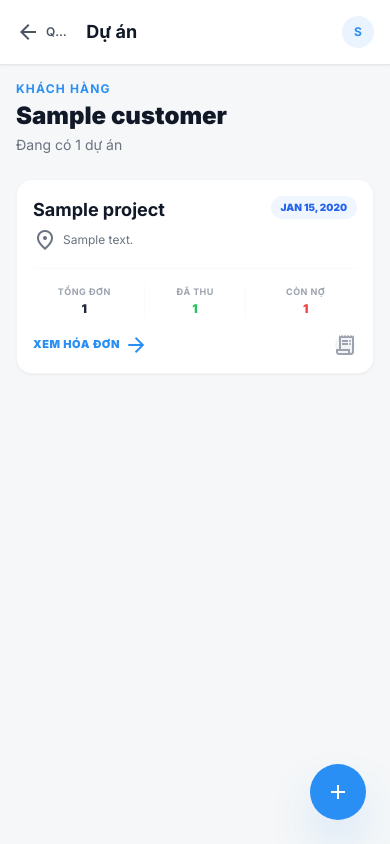
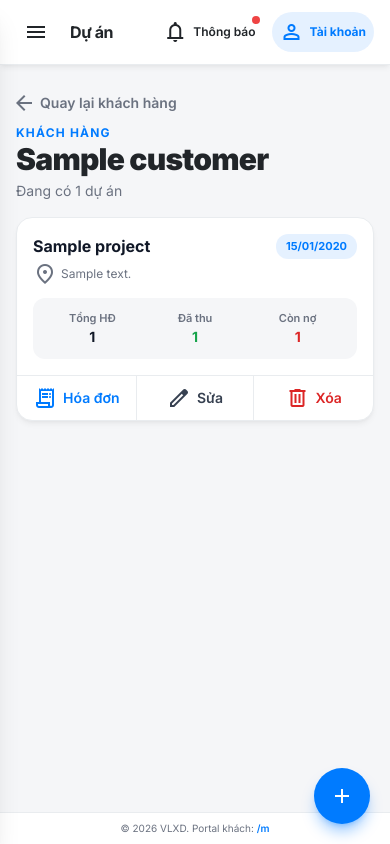
Before and after one commit to 197ct33534/vlxd-web, a Laravel app: template resources/views/projects/mobile_index.blade.php in a window 390 px wide. Run offline with Laravel 10, Linux system fonts and the light colour scheme; the template is opened without the code that fills it: most values are stand-ins (such as "Sample title", 1, 10 or a date in 2020); style sheets or scripts are compiled from the project's sources; some libraries are stand-ins or nearby versions.

Commit message:
refactor: render mobile customer projects inside the dashboard layout
Also swaps the swipe-to-reveal project actions for the same visible
Hóa đơn / Sửa / Xóa row the customer cards use, and shows end dates
as d/m/Y instead of English month names.

Co-Authored-By: Claude Opus 5.5 <noreply@anthropic.com>

```diff
--- a/resources/views/projects/mobile_index.blade.php
+++ b/resources/views/projects/mobile_index.blade.php
@@ -1,177 +1,88 @@
-<!DOCTYPE html>
-<html class="light" lang="vi">
-<head>
-    <meta charset="utf-8"/>
-    <meta content="width=device-width, initial-scale=1.0" name="viewport"/>
-    <title>Danh sách dự án - {{ $customer->name }}</title>
-    <!-- Tailwind CSS -->
-    {{-- Theme Tailwind: tailwind.mobile.config.js --}}
-    @vite(['resources/css/mobile.css', 'resources/js/alpine.js'])
-    <!-- Google Fonts: Inter -->
-    <link href="https://fonts.googleapis.com/css2?family=Inter:wght@400;500;600;700;800;900&amp;display=swap" rel="stylesheet"/>
-    <!-- Material Symbols -->
-    <link href="https://fonts.googleapis.com/css2?family=Material+Symbols+Outlined:wght,FILL@100..700,0..1&amp;display=swap" rel="stylesheet"/>
+@extends('layouts.dashboard')
 
+@section('title', 'Dự án – '.$customer->name)
+@section('page_heading', 'Dự án')
 
-    <style>
-        .material-symbols-outlined {
-            font-variation-settings: 'FILL' 0, 'wght' 400, 'GRAD' 0, 'opsz' 24;
-        }
-        [x-cloak] { display: none !important; }
-        .no-scrollbar::-webkit-scrollbar { display: none; }
-        .no-scrollbar { -ms-overflow-style: none; scrollbar-width: none; }
-    </style>
-
-    {{-- Alpine.js --}}
-</head>
-<body class="font-display bg-background-light dark:bg-background-dark min-h-screen text-gray-800 dark:text-gray-200"
-    x-data="projectManager()"
-    x-init="isLoading = false"
->
-    <!-- Loading Indicator -->
-    <div x-cloak x-show="isLoading" class="fixed inset-0 z-[100] flex items-center justify-center bg-black/50 backdrop-blur-sm">
-        <div class="bg-white dark:bg-slate-800 rounded-2xl p-6 shadow-2xl flex flex-col items-center gap-4">
-            <svg class="animate-spin h-10 w-10 text-primary" xmlns="http://www.w3.org/2000/svg" fill="none" viewBox="0 0 24 24">
-                <circle class="opacity-25" cx="12" cy="12" r="10" stroke="currentColor" stroke-width="4"></circle>
-                <path class="opacity-75" fill="currentColor" d="M4 12a8 8 0 018-8V0C5.373 0 0 5.373 0 12h4zm2 5.291A7.962 7.962 0 014 12H0c0 3.042 1.135 5.824 3 7.938l3-2.647z"></path>
-            </svg>
-            <span class="text-slate-700 dark:text-slate-200 font-medium text-sm">Đang tải...</span>
-        </div>
+@section('content')
+<div x-data="projectManager()" class="flex flex-col gap-4 pb-20">
+    {{-- Quay lại + thông tin khách (topbar dashboard không có nút back). --}}
+    <div>
+        <a href="{{ route('customers.index') }}" class="-ml-1 inline-flex min-h-[44px] items-center gap-1 text-sm font-semibold text-gray-500 hover:text-primary dark:text-gray-400">
+            <span class="material-symbols-outlined text-xl">arrow_back</span>
+            Quay lại khách hàng
+        </a>
+        <p class="text-xs font-bold uppercase tracking-widest text-primary">Khách hàng</p>
+        <h1 class="text-3xl font-black tracking-tight text-text-light dark:text-text-dark">{{ $customer->name }}</h1>
+        <p class="mt-1 text-sm text-gray-500 dark:text-gray-400">Đang có {{ $projects->count() }} dự án</p>
     </div>
 
-    <!-- Header -->
-    <header class="flex items-center justify-between border-b border-gray-200 dark:border-gray-700 bg-white dark:bg-background-dark px-4 py-3 sticky top-0 z-30 shadow-sm">
-        <div class="flex items-center gap-3">
-            <a href="{{ route('customers.index') }}" @click="isLoading = true" class="inline-flex max-w-[45%] items-center gap-1.5 -ml-2 rounded-lg p-2 text-gray-600 dark:text-gray-300 hover:bg-gray-100 dark:hover:bg-gray-800">
-                <span class="material-symbols-outlined shrink-0 text-2xl">arrow_back</span>
-                <span class="truncate text-xs font-semibold">{{ __('nav.back_short') }}</span>
-            </a>
-            <h1 class="text-gray-900 dark:text-white text-lg font-bold">Dự án</h1>
-        </div>
-        <div class="flex items-center gap-2">
-            <div class="size-8 rounded-full bg-primary/10 flex items-center justify-center text-primary font-bold text-xs">
-                {{ substr($customer->name, 0, 1) }}
-            </div>
-        </div>
-    </header>
-
-    <main class="flex-1 p-4 pb-24">
-        <!-- Customer Info -->
-        <div class="mb-6">
-            <p class="text-xs font-bold text-primary uppercase tracking-widest mb-1">Khách hàng</p>
-            <h2 class="text-2xl font-black text-gray-900 dark:text-white leading-tight">{{ $customer->name }}</h2>
-            <p class="text-sm text-gray-500 dark:text-gray-400 mt-1">Đang có {{ $projects->count() }} dự án</p>
-        </div>
-
-        <!-- Project List -->
     <div class="space-y-4">
         @forelse($projects as $project)
-                <div class="relative overflow-hidden rounded-2xl bg-white dark:bg-gray-800 shadow-sm border border-gray-100 dark:border-gray-700"
-                    x-data="{
-                        startX: 0,
-                        currentX: 0,
-                        isSwiped: false,
-                        swipeThreshold: 100,
-                        maxSwipe: -200,
-                        openSwipe() { this.currentX = this.maxSwipe; this.isSwiped = true; },
-                        closeSwipe() { this.currentX = 0; this.isSwiped = false; },
-                        handleTouchStart(e) { this.startX = e.touches[0].clientX; },
-                        handleTouchMove(e) {
-                            let diff = e.touches[0].clientX - this.startX;
-                            if (diff < 0) this.currentX = Math.max(diff, this.maxSwipe);
-                            if (diff > 0 && this.isSwiped) this.currentX = Math.min(this.maxSwipe + diff, 0);
-                        },
-                        handleTouchEnd() {
-                            if (this.currentX < -this.swipeThreshold) this.openSwipe();
-                            else this.closeSwipe();
-                        }
-                    }"
-                    @touchstart="handleTouchStart"
-                    @touchmove="handleTouchMove"
-                    @touchend="handleTouchEnd"
-                >
-                    <!-- Swipe Actions -->
-                    <div class="absolute inset-y-0 right-0 flex items-center pr-2 gap-1 bg-red-50 dark:bg-gray-900">
-                        <a href="{{ route('projects.invoices.index', $project->id) }}" @click="isLoading = true" class="w-14 h-14 flex flex-col items-center justify-center text-blue-500">
-                            <span class="material-symbols-outlined text-xl">receipt_long</span>
-                            <span class="text-[8px] font-bold uppercase mt-1">Hóa đơn</span>
-                        </a>
-                        <button @click="openEdit({{ json_encode($project) }})" class="w-14 h-14 flex flex-col items-center justify-center text-amber-500">
-                            <span class="material-symbols-outlined text-xl">edit</span>
-                            <span class="text-[8px] font-bold uppercase mt-1">Sửa</span>
-                        </button>
-                        <button @click="confirmDelete('{{ route('customers.projects.destroy', ['customer' => $customer->id, 'project' => $project->id]) }}')" class="w-14 h-14 flex flex-col items-center justify-center text-red-500">
-                            <span class="material-symbols-outlined text-xl">delete</span>
-                            <span class="text-[8px] font-bold uppercase mt-1">Xóa</span>
-                        </button>
-                    </div>
-
-                    <!-- Content Card -->
-                    <div class="relative transition-transform duration-200 bg-white dark:bg-gray-800 p-4"
-                        :style="`transform: translateX(${currentX}px)`"
-                        @click="if(isSwiped) closeSwipe()"
-                    >
-                        <div class="flex justify-between items-start mb-3">
-                            <div class="flex-1 pr-4">
-                                <h3 class="font-bold text-gray-900 dark:text-white text-lg line-clamp-1">{{ $project->name }}</h3>
-                                <div class="flex items-center gap-1.5 mt-1 text-gray-500 dark:text-gray-400">
+            {{-- Thao tác hiển thị sẵn, giống thẻ khách hàng (bỏ vuốt trái). --}}
+            <article data-project-card="{{ $project->id }}" class="overflow-hidden rounded-xl border border-border-light bg-container-light shadow-subtle dark:border-border-dark dark:bg-container-dark">
+                <a href="{{ route('projects.invoices.index', $project->id) }}" class="block p-4 active:bg-gray-50 dark:active:bg-gray-800/60">
+                    <div class="flex items-start justify-between gap-3">
+                        <div class="min-w-0 flex-1">
+                            <h2 class="line-clamp-2 text-base font-bold text-gray-900 dark:text-white">{{ $project->name }}</h2>
+                            <p class="mt-1 flex items-center gap-1 text-xs text-gray-500 dark:text-gray-400">
                                 <span class="material-symbols-outlined text-base">location_on</span>
-                                    <span class="text-xs">{{ $project->address ?? 'Chưa có địa chỉ' }}</span>
-                                </div>
+                                <span class="truncate">{{ $project->address ?: 'Chưa có địa chỉ' }}</span>
+                            </p>
                         </div>
                         @if($project->end_date)
-                                <div class="shrink-0 bg-blue-50 dark:bg-blue-900/30 text-blue-600 dark:text-blue-400 px-2.5 py-1 rounded-lg text-[10px] font-black uppercase">
-                                    {{ date('M d, Y', strtotime($project->end_date)) }}
-                                </div>
+                            <span class="shrink-0 rounded-lg bg-primary/10 px-2.5 py-1 text-[11px] font-bold text-primary">
+                                {{ \Illuminate\Support\Carbon::parse($project->end_date)->format('d/m/Y') }}
+                            </span>
                         @endif
                     </div>
 
-                        <div class="grid grid-cols-3 gap-2 mt-4 pt-4 border-t border-gray-50 dark:border-gray-700/50">
-                            <div class="text-center">
-                                <p class="text-[9px] uppercase font-bold text-gray-400 tracking-wider mb-0.5">Tổng đơn</p>
-                                <p class="text-xs font-black text-gray-800 dark:text-gray-200">{{ number_format($project->total_invoice ?? 0) }}</p>
+                    <dl class="mt-3 grid grid-cols-3 gap-2 rounded-lg bg-background-light p-3 text-center dark:bg-background-dark">
+                        <div>
+                            <dt class="text-[11px] font-semibold text-gray-500 dark:text-gray-400">Tổng HĐ</dt>
+                            <dd class="text-sm font-bold text-gray-900 dark:text-white">{{ number_format($project->total_invoice ?? 0) }}</dd>
                         </div>
-                            <div class="text-center border-x border-gray-50 dark:border-gray-700/50">
-                                <p class="text-[9px] uppercase font-bold text-gray-400 tracking-wider mb-0.5">Đã thu</p>
-                                <p class="text-xs font-black text-green-500">{{ number_format($project->total_paid ?? 0) }}</p>
+                        <div>
+                            <dt class="text-[11px] font-semibold text-gray-500 dark:text-gray-400">Đã thu</dt>
+                            <dd class="text-sm font-bold text-green-600">{{ number_format($project->total_paid ?? 0) }}</dd>
                         </div>
-                            <div class="text-center">
-                                <p class="text-[9px] uppercase font-bold text-gray-400 tracking-wider mb-0.5">Còn nợ</p>
-                                <p class="text-xs font-black text-red-500">{{ number_format($project->total_debt ?? 0) }}</p>
+                        <div>
+                            <dt class="text-[11px] font-semibold text-gray-500 dark:text-gray-400">Còn nợ</dt>
+                            <dd class="text-sm font-bold text-red-600">{{ number_format($project->total_debt ?? 0) }}</dd>
                         </div>
+                    </dl>
+                </a>
+
+                <div class="grid grid-cols-3 border-t border-border-light text-sm font-semibold dark:border-border-dark">
+                    <a href="{{ route('projects.invoices.index', $project->id) }}" class="flex min-h-[44px] items-center justify-center gap-1.5 text-primary active:bg-primary/10">
+                        <span class="material-symbols-outlined text-lg">receipt_long</span>
+                        Hóa đơn
+                    </a>
+                    <button type="button" @click="openEdit({{ json_encode($project) }})" class="flex min-h-[44px] items-center justify-center gap-1.5 border-x border-border-light text-gray-700 active:bg-gray-100 dark:border-border-dark dark:text-gray-300 dark:active:bg-gray-800">
+                        <span class="material-symbols-outlined text-lg">edit</span>
+                        Sửa
+                    </button>
+                    <button type="button" @click="confirmDelete('{{ route('customers.projects.destroy', ['customer' => $customer->id, 'project' => $project->id]) }}')" class="flex min-h-[44px] items-center justify-center gap-1.5 text-red-600 active:bg-red-50 dark:active:bg-red-900/20">
+                        <span class="material-symbols-outlined text-lg">delete</span>
+                        Xóa
+                    </button>
                 </div>
-
-                        <div class="mt-4 flex justify-between items-center">
-                            <a href="{{ route('projects.invoices.index', $project->id) }}" @click="isLoading = true" class="text-primary text-[11px] font-black flex items-center gap-1 uppercase tracking-wider">
-                                Xem hóa đơn <span class="material-symbols-outlined text-sm">arrow_forward</span>
-                            </a>
-                            <div class="flex -space-x-2">
-                                <div class="w-6 h-6 rounded-full border-2 border-white dark:border-gray-800 bg-gray-100 dark:bg-gray-700 flex items-center justify-center">
-                                    <span class="material-symbols-outlined text-[10px] text-gray-400">receipt_long</span>
-                                </div>
-                            </div>
-                        </div>
-                    </div>
-                </div>
+            </article>
         @empty
-                <div class="py-20 text-center">
-                    <div class="w-16 h-16 bg-gray-100 dark:bg-gray-800 rounded-full flex items-center justify-center mx-auto mb-4">
-                        <span class="material-symbols-outlined text-3xl text-gray-400">folder_open</span>
-                    </div>
-                    <p class="text-gray-500 font-medium">Chưa có dự án nào</p>
-                    <button @click="openAdd()" class="mt-4 text-primary font-bold text-sm">Thêm dự án đầu tiên</button>
+            <div class="rounded-xl border border-dashed border-border-light py-12 text-center dark:border-border-dark">
+                <span class="material-symbols-outlined text-4xl text-gray-400">folder_open</span>
+                <p class="mt-2 font-medium text-gray-500">Chưa có dự án nào</p>
+                <button type="button" @click="openAdd()" class="mt-3 min-h-[44px] text-sm font-bold text-primary">Thêm dự án đầu tiên</button>
             </div>
         @endforelse
     </div>
-    </main>
 
-    <!-- FAB -->
-    <button @click="openAdd()" class="fixed bottom-6 right-6 w-14 h-14 bg-primary text-white rounded-full shadow-2xl shadow-primary/40 flex items-center justify-center hover:scale-110 active:scale-95 transition-transform z-40">
+    <button type="button" @click="openAdd()" aria-label="Thêm dự án"
+            class="fixed right-5 bottom-[calc(1.25rem+env(safe-area-inset-bottom))] z-40 flex h-14 w-14 items-center justify-center rounded-full bg-primary text-white shadow-lg shadow-primary/40 transition-transform active:scale-90">
         <span class="material-symbols-outlined text-3xl">add</span>
     </button>
 
-    <!-- Add/Edit Modal (Bottom Sheet) -->
-    <div x-cloak x-show="modalOpen" class="fixed inset-0 z-50 flex items-end justify-center bg-black/50 backdrop-blur-sm"
+    <!-- Modal thêm / sửa dự án -->
+    <div x-cloak x-show="modalOpen" class="fixed inset-0 z-[60] flex items-end justify-center bg-black/50 backdrop-blur-sm"
         x-transition:enter="transition ease-out duration-300"
         x-transition:enter-start="opacity-0"
         x-transition:enter-end="opacity-100"
@@ -179,7 +90,7 @@
         x-transition:leave-start="opacity-100"
         x-transition:leave-end="opacity-0"
     >
-        <div class="bg-white dark:bg-slate-900 w-full max-w-md rounded-t-[2.5rem] p-6 pb-12 shadow-2xl relative"
+        <div class="w-full max-w-lg rounded-t-2xl bg-container-light p-6 pb-[calc(1.5rem+env(safe-area-inset-bottom))] shadow-2xl dark:bg-container-dark"
             @click.away="modalOpen = false"
             x-transition:enter="transition ease-out duration-300 transform"
             x-transition:enter-start="translate-y-full"
@@ -188,69 +99,61 @@
             x-transition:leave-start="translate-y-0"
             x-transition:leave-end="translate-y-full"
         >
-            <div class="w-12 h-1.5 bg-gray-200 dark:bg-gray-700 rounded-full mx-auto mb-6"></div>
+            <div class="mb-6 flex items-start justify-between">
+                <div>
+                    <h3 class="text-xl font-bold text-text-light dark:text-text-dark" x-text="isEditing ? 'Sửa dự án' : 'Dự án mới'"></h3>
+                    <p class="text-sm text-gray-500 dark:text-gray-400">Cho khách hàng: {{ $customer->name }}</p>
+                </div>
+                <button type="button" @click="modalOpen = false" aria-label="Đóng" class="text-gray-400 hover:text-gray-600">
+                    <span class="material-symbols-outlined">close</span>
+                </button>
+            </div>
 
-            <header class="mb-6">
-                <h2 class="text-xl font-black text-gray-900 dark:text-white" x-text="isEditing ? 'Sửa dự án' : 'Dự án mới'"></h2>
-                <p class="text-sm text-gray-500 dark:text-gray-400">Cho khách hàng: {{ $customer->name }}</p>
-            </header>
-
-            <form :action="formAction" method="POST" @submit="isLoading = true">
+            <form :action="formAction" method="POST" @submit="isLoading = true" class="space-y-4">
                 @csrf
                 <template x-if="isEditing">
                     <input type="hidden" name="_method" value="PUT">
                 </template>
 
-                <div class="space-y-4">
                 <div>
-                        <label class="block text-[10px] font-black text-gray-400 uppercase tracking-widest mb-1.5 ml-1">Tên dự án <span class="text-red-500">*</span></label>
-                        <input type="text" name="name" x-model="formData.name" required
-                            class="w-full h-14 bg-gray-50 dark:bg-gray-800 border-0 rounded-2xl px-4 text-sm font-bold focus:ring-2 focus:ring-primary/20 transition-all dark:text-white"
-                            placeholder="Nhập tên dự án...">
+                    <label class="mb-1 block text-sm font-medium text-gray-700 dark:text-gray-300">Tên dự án <span class="text-red-500">*</span></label>
+                    <input type="text" name="name" x-model="formData.name" required placeholder="Nhập tên dự án"
+                        class="w-full rounded-lg border-border-light bg-background-light p-3 text-sm focus:border-primary focus:ring-primary dark:border-border-dark dark:bg-background-dark">
                 </div>
                 <div>
-                        <label class="block text-[10px] font-black text-gray-400 uppercase tracking-widest mb-1.5 ml-1">Địa chỉ</label>
-                        <input type="text" name="address" x-model="formData.address"
-                            class="w-full h-14 bg-gray-50 dark:bg-gray-800 border-0 rounded-2xl px-4 text-sm font-bold focus:ring-2 focus:ring-primary/20 transition-all dark:text-white"
-                            placeholder="Địa chỉ dự án...">
+                    <label class="mb-1 block text-sm font-medium text-gray-700 dark:text-gray-300">Địa chỉ</label>
+                    <input type="text" name="address" x-model="formData.address" placeholder="Địa chỉ dự án"
+                        class="w-full rounded-lg border-border-light bg-background-light p-3 text-sm focus:border-primary focus:ring-primary dark:border-border-dark dark:bg-background-dark">
                 </div>
                 <div>
-                        <label class="block text-[10px] font-black text-gray-400 uppercase tracking-widest mb-1.5 ml-1">Ngày kết thúc (Dự kiến)</label>
+                    <label class="mb-1 block text-sm font-medium text-gray-700 dark:text-gray-300">Ngày kết thúc (dự kiến)</label>
                     <input type="date" name="end_date" x-model="formData.end_date"
-                            class="w-full h-14 bg-gray-50 dark:bg-gray-800 border-0 rounded-2xl px-4 text-sm font-bold focus:ring-2 focus:ring-primary/20 transition-all dark:text-white">
-                    </div>
+                        class="w-full rounded-lg border-border-light bg-background-light p-3 text-sm focus:border-primary focus:ring-primary dark:border-border-dark dark:bg-background-dark">
                 </div>
 
-                <div class="grid grid-cols-2 gap-3 mt-8">
-                    <button type="button" @click="modalOpen = false"
-                        class="h-14 rounded-2xl text-sm font-black text-gray-500 dark:text-gray-400 bg-gray-100 dark:bg-gray-800 hover:bg-gray-200 transition-colors">
-                        HỦY
-                    </button>
-                    <button type="submit"
-                        class="h-14 rounded-2xl text-sm font-black text-white bg-primary shadow-lg shadow-primary/30 hover:bg-primary/90 transition-all">
-                        LƯU DỰ ÁN
-                    </button>
+                <div class="flex gap-3 pt-4">
+                    <button type="button" @click="modalOpen = false" class="min-h-[44px] flex-1 rounded-lg border border-border-light text-sm font-bold text-gray-600 dark:border-border-dark dark:text-gray-400">Hủy</button>
+                    <button type="submit" class="min-h-[44px] flex-1 rounded-lg bg-primary text-sm font-bold text-white shadow-lg shadow-primary/20">Lưu dự án</button>
                 </div>
             </form>
         </div>
     </div>
 
-    <!-- Delete Confirmation Modal -->
-    <div x-cloak x-show="deleteModalOpen" class="fixed inset-0 z-50 flex items-center justify-center bg-black/60 backdrop-blur-sm px-6">
-        <div class="bg-white dark:bg-slate-900 w-full max-w-sm rounded-[2rem] p-8 shadow-2xl overflow-hidden" @click.away="deleteModalOpen = false">
-            <div class="w-16 h-16 bg-red-50 dark:bg-red-900/20 rounded-full flex items-center justify-center mx-auto mb-6">
-                <span class="material-symbols-outlined text-3xl text-red-500">delete_forever</span>
+    <!-- Modal xác nhận xóa -->
+    <div x-cloak x-show="deleteModalOpen" class="fixed inset-0 z-[60] flex items-center justify-center bg-black/50 p-4 backdrop-blur-sm">
+        <div class="w-full max-w-sm rounded-xl bg-container-light p-6 text-center shadow-2xl dark:bg-container-dark" @click.away="deleteModalOpen = false">
+            <div class="mx-auto mb-4 flex h-16 w-16 items-center justify-center rounded-full bg-red-100 text-red-600 dark:bg-red-900/20">
+                <span class="material-symbols-outlined text-3xl">delete_forever</span>
             </div>
-            <h3 class="text-xl font-black text-gray-900 dark:text-white text-center mb-2">Xóa dự án?</h3>
-            <p class="text-sm text-gray-500 dark:text-gray-400 text-center mb-8">Hành động này không thể hoàn tác. Tất cả hóa đơn liên quan cũng sẽ bị ảnh hưởng.</p>
+            <h3 class="mb-2 text-xl font-bold text-text-light dark:text-text-dark">Xóa dự án?</h3>
+            <p class="mb-6 text-sm text-gray-500 dark:text-gray-400">Hành động này không thể hoàn tác. Tất cả hóa đơn liên quan cũng sẽ bị ảnh hưởng.</p>
 
-            <div class="flex flex-col gap-3">
-                <form :action="deleteAction" method="POST" @submit="isLoading = true" class="w-full">
+            <form :action="deleteAction" method="POST" @submit="isLoading = true" class="flex gap-3">
                 @csrf
                 @method('DELETE')
-                    <button type="submit" class="w-full py-4 text-sm font-black text-white bg-red-500 rounded-2xl shadow-lg shadow-red-500/30">XÓA DỰ ÁN</button>
+                <button type="button" @click="deleteModalOpen = false" class="min-h-[44px] flex-1 rounded-lg border border-border-light text-sm font-bold text-gray-600 dark:border-border-dark dark:text-gray-400">Bỏ qua</button>
+                <button type="submit" class="min-h-[44px] flex-1 rounded-lg bg-red-600 text-sm font-bold text-white shadow-lg shadow-red-600/20">Xóa dự án</button>
             </form>
-                <button @click="deleteModalOpen = false" class="w-full py-4 text-sm font-black text-gray-500 dark:text-gray-400 bg-gray-100 dark:bg-gray-800 rounded-2xl">BỎ QUA</button>
         </div>
     </div>
 </div>
@@ -258,7 +161,6 @@
 <script>
     function projectManager() {
         return {
-                isLoading: false,
             modalOpen: false,
             isEditing: false,
             formAction: '',
@@ -291,5 +193,4 @@
         }
     }
 </script>
-</body>
-</html>
+@endsection
```
Also changed, not shown: tests/Feature/MobileDashboardPagesTest.php (added, +41 -0 lines). Lines whose indentation alone changed are shown as unchanged.
